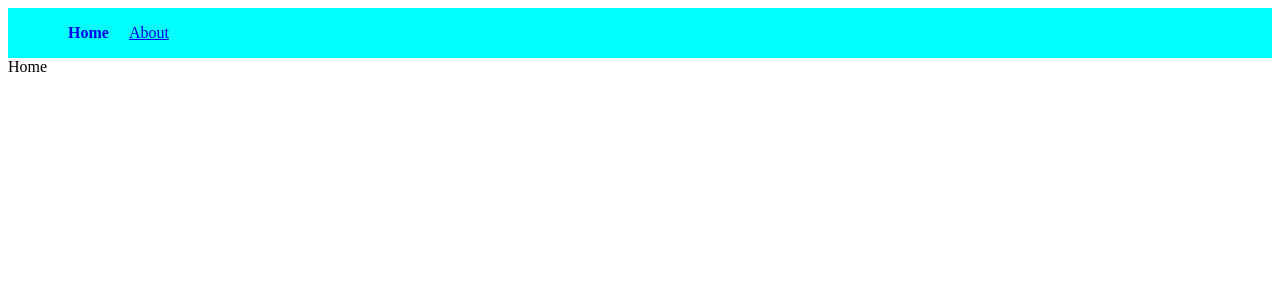
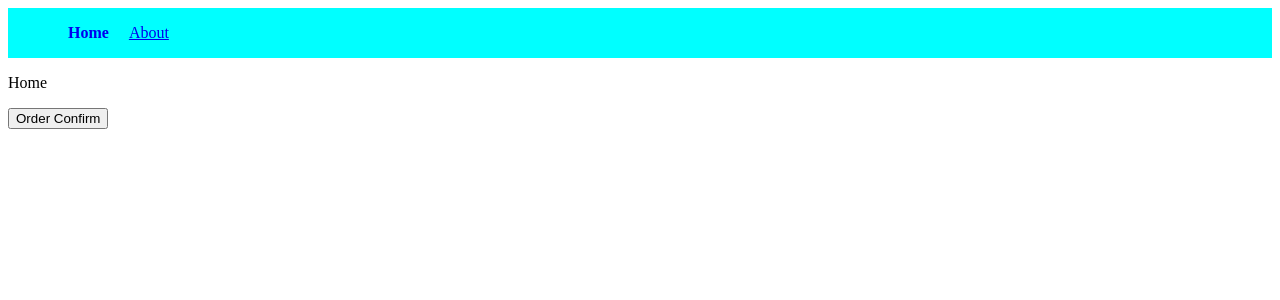
Before and after one commit to pramuditha1/react-router, a React (Create React App) app: page / in a window 1280 px wide. Shown: the top 300 px of the page. Built offline with nearby package versions, Linux system fonts and the light colour scheme.

Commit message:
useNavigate hook and navigate pages programmatically on button click

```diff
--- a/src/App.js
+++ b/src/App.js
@@ -3,6 +3,7 @@ import { Routes, Route } from 'react-router-dom';
 import { Home } from './components/Home';
 import { About } from './components/About';
 import { NavBar } from './components/NavBar';
+import { OrderConfirmed } from './components/OrderConfirmed';
 
 const App = () => {
   return (
@@ -11,6 +12,7 @@ const App = () => {
       <Routes>
         <Route path='/' element={<Home />}/>
         <Route path='/about' element={<About />}/>
+        <Route path='/order-confirmed' element={<OrderConfirmed />}/>
       </Routes>
     </>
   )
--- a/src/components/Home.js
+++ b/src/components/Home.js
@@ -1,7 +1,16 @@
 import React from 'react'
+import { useNavigate } from 'react-router-dom'
+
 
 export const Home = () => {
-  return (
-    <div>Home</div>
-  )
+
+    const navigate = useNavigate();
+    return (
+        <div>
+            <p>
+                Home
+            </p>
+            <button onClick={() => navigate('order-confirmed')}>Order Confirm</button>
+        </div>
+    )
 }
--- /dev/null
+++ b/src/components/OrderConfirmed.js
@@ -0,0 +1,12 @@
+import React from 'react'
+import { useNavigate } from 'react-router-dom'
+
+export const OrderConfirmed = () => {
+    const navigate = useNavigate()
+    return (
+        <div>
+            OrderConfirmed!
+            <button onClick={() => navigate(-1)}>back</button>
+        </div>
+    )
+}
```
